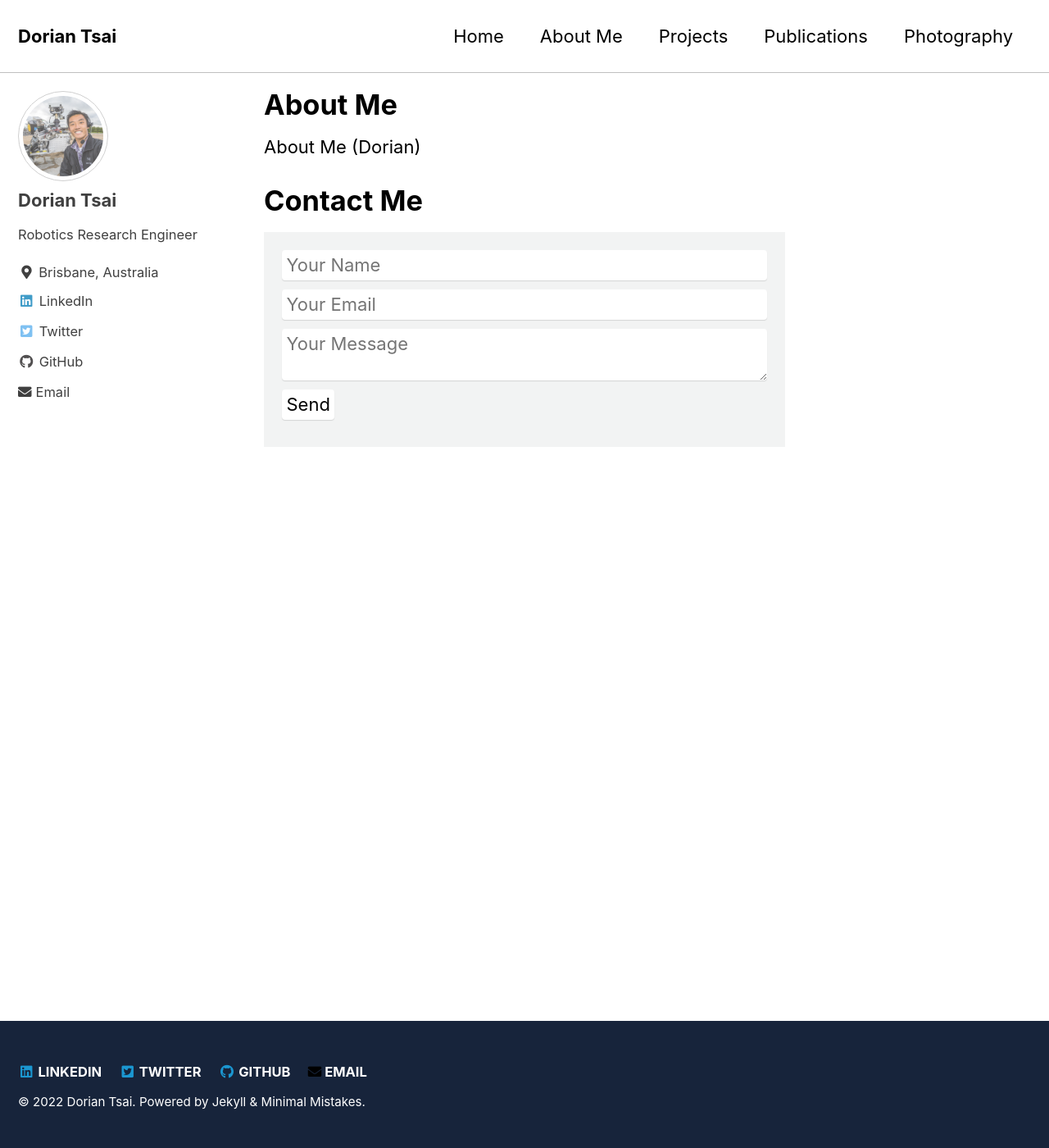
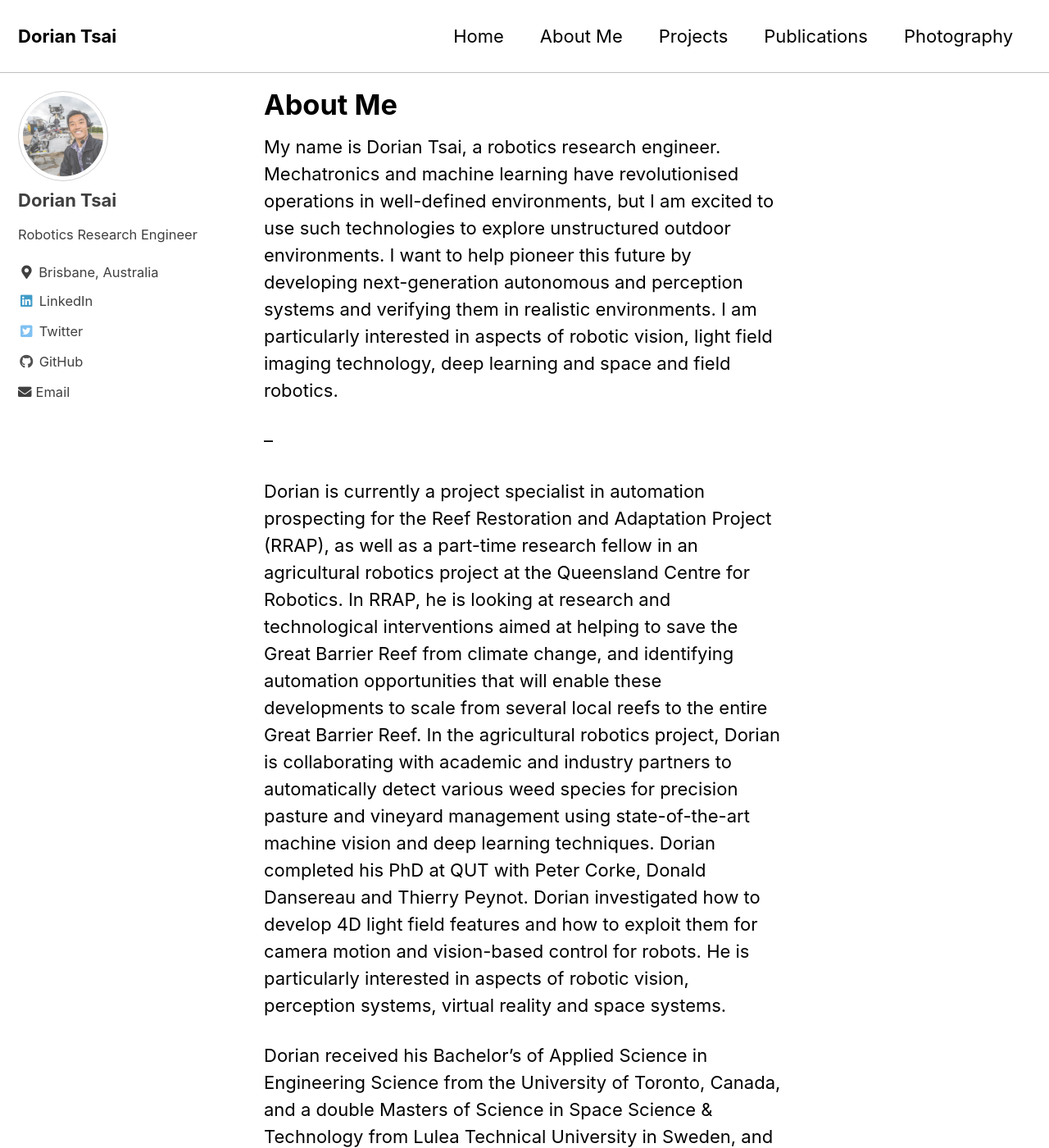
Before and after one commit to doriantsai/doriantsai.github.io, a Jekyll site: the page built from _pages/about_me.md, in a window 1280 px wide and 1400 px high. Shown: the whole window at 82% size. Built offline with Jekyll 4.4.1, drawn with Linux system fonts in a browser that asks for light colours; cached includes are drawn as plain includes; some of the changed text lies outside the part shown.

Commit message:
about me and home edit

```diff
--- a/_pages/about_me.md
+++ b/_pages/about_me.md
@@ -3,7 +3,13 @@ permalink: /about_me/
 title: "About Me"
 author_profile: true
 ---
-About Me (Dorian)
+My name is Dorian Tsai, a robotics research engineer. Mechatronics and machine learning have revolutionised operations in well-defined environments, but I am excited to use such technologies to explore unstructured outdoor environments. I want to help pioneer this future by developing next-generation autonomous and perception systems and verifying them in realistic environments. I am particularly interested in aspects of robotic vision, light field imaging technology, deep learning and space and field robotics.
+
+--
+
+Dorian is currently a project specialist in automation prospecting for the Reef Restoration and Adaptation Project (RRAP), as well as a part-time research fellow in an agricultural robotics project at the Queensland Centre for Robotics. In RRAP, he is looking at research and technological interventions aimed at helping to save the Great Barrier Reef from climate change, and identifying automation opportunities that will enable these developments to scale from several local reefs to the entire Great Barrier Reef. In the agricultural robotics project, Dorian is collaborating with academic and industry partners to automatically detect various weed species for precision pasture and vineyard management using state-of-the-art machine vision and deep learning techniques. Dorian completed his PhD at QUT with Peter Corke, Donald Dansereau and Thierry Peynot. Dorian investigated how to develop 4D light field features and how to exploit them for camera motion and vision-based control for robots. He is particularly interested in aspects of robotic vision, perception systems, virtual reality and space systems.
+
+Dorian received his Bachelor’s of Applied Science in Engineering Science from the University of Toronto, Canada, and a double Masters of Science in Space Science & Technology from Lulea Technical University in Sweden, and in Robotics & Automation from Aalto University in Finland. He completed his Master’s thesis project at the NASA Jet Propulsion Lab on autonomous vision-based tether-assisted rover docking. He then worked as a robotics engineer at the Canadian Space Agency before arriving at QUT for his PhD.
 
 <h1 id="contact_me">Contact Me</h1>
 
```
Also changed, not shown: _pages/home.md (+1 -1 lines).
